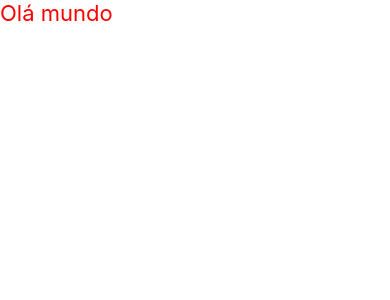
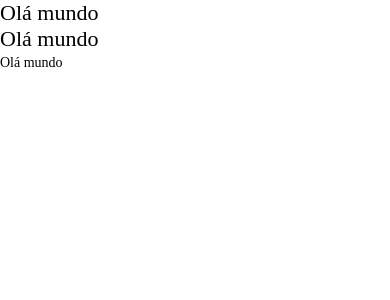
Before and after one commit to Alex-dll/NubbleApp, a React Native app: screen / in a window 390 px wide. Shown: the top 300 px of the page. Built offline with nearby package versions, Linux system fonts and the light colour scheme.

Commit message:
feat: finish Text component

```diff
--- a/App.tsx
+++ b/App.tsx
@@ -5,7 +5,11 @@ import {Text} from './src/components/Text';
 function App(): JSX.Element {
   return (
     <SafeAreaView>
-      <Text style={{color: 'red'}}>Olá mundo</Text>
+      <Text italic>Olá mundo</Text>
+      <Text bold>Olá mundo</Text>
+      <Text preset="paragraphSmall" italic>
+        Olá mundo
+      </Text>
     </SafeAreaView>
   );
 }
--- a/src/components/Text/consts.ts
+++ b/src/components/Text/consts.ts
@@ -1,5 +1,36 @@
 import type {TextStyle} from 'react-native';
 import type {TextVariants} from './types';
+
+export const getFontFamily = (
+  preset: TextVariants,
+  bold?: boolean,
+  italic?: boolean,
+  semiBold?: boolean,
+) => {
+  console.log(italic);
+  if (
+    preset === 'headingLarge' ||
+    preset === 'headingMedium' ||
+    preset === 'headingSmall'
+  ) {
+    return italic ? $fontFamily.boldItalic : $fontFamily.bold;
+  }
+
+  switch (true) {
+    case bold && italic:
+      return $fontFamily.boldItalic;
+    case bold:
+      return $fontFamily.bold;
+    case italic:
+      return $fontFamily.italic;
+    case semiBold && italic:
+      return $fontFamily.mediumItalic;
+    case semiBold:
+      return $fontFamily.medium;
+    default:
+      return $fontFamily.regular;
+  }
+};
 
 export const $fontSizes: Record<TextVariants, TextStyle> = {
   headingLarge: {fontSize: 32, lineHeight: 38.4},
@@ -13,3 +44,16 @@ export const $fontSizes: Record<TextVariants, TextStyle> = {
   paragraphCaption: {fontSize: 12, lineHeight: 16.8},
   paragraphCaptionSmall: {fontSize: 10, lineHeight: 14},
 };
+
+export const $fontFamily = {
+  black: 'Satoshi-Black',
+  blackItalic: 'Satoshi-BlackItalic',
+  bold: 'Satoshi-Bold',
+  boldItalic: 'Satoshi-BoldItalic',
+  italic: 'Satoshi-Italic',
+  light: 'Satoshi-Light',
+  lightItalic: 'Satoshi-LightItalic',
+  medium: 'Satoshi-Medium',
+  mediumItalic: 'Satoshi-MediumItalic',
+  regular: 'Satoshi-Regular',
+};
--- a/src/components/Text/index.tsx
+++ b/src/components/Text/index.tsx
@@ -1,16 +1,23 @@
 import React from 'react';
 import {Text as RNText} from 'react-native';
 import type {ITextProps} from './types';
-import {$fontSizes} from './consts';
+import {$fontSizes, getFontFamily} from './consts';
 
 export function Text({
   preset = 'headingMedium',
+  bold,
+  semiBold,
+  italic,
   children,
   style,
   ...rest
 }: ITextProps) {
+  const fontFamily = getFontFamily(preset, bold, italic, semiBold);
+
+  console.log(fontFamily);
+
   return (
-    <RNText style={[$fontSizes[preset], style]} {...rest}>
+    <RNText style={[$fontSizes[preset], {fontFamily}, style]} {...rest}>
       {children}
     </RNText>
   );
--- a/src/components/Text/types.ts
+++ b/src/components/Text/types.ts
@@ -2,6 +2,9 @@ import type {TextProps} from 'react-native';
 
 export interface ITextProps extends TextProps {
   preset?: TextVariants;
+  bold?: boolean;
+  italic?: boolean;
+  semiBold?: boolean;
 }
 
 export type TextVariants =
```
